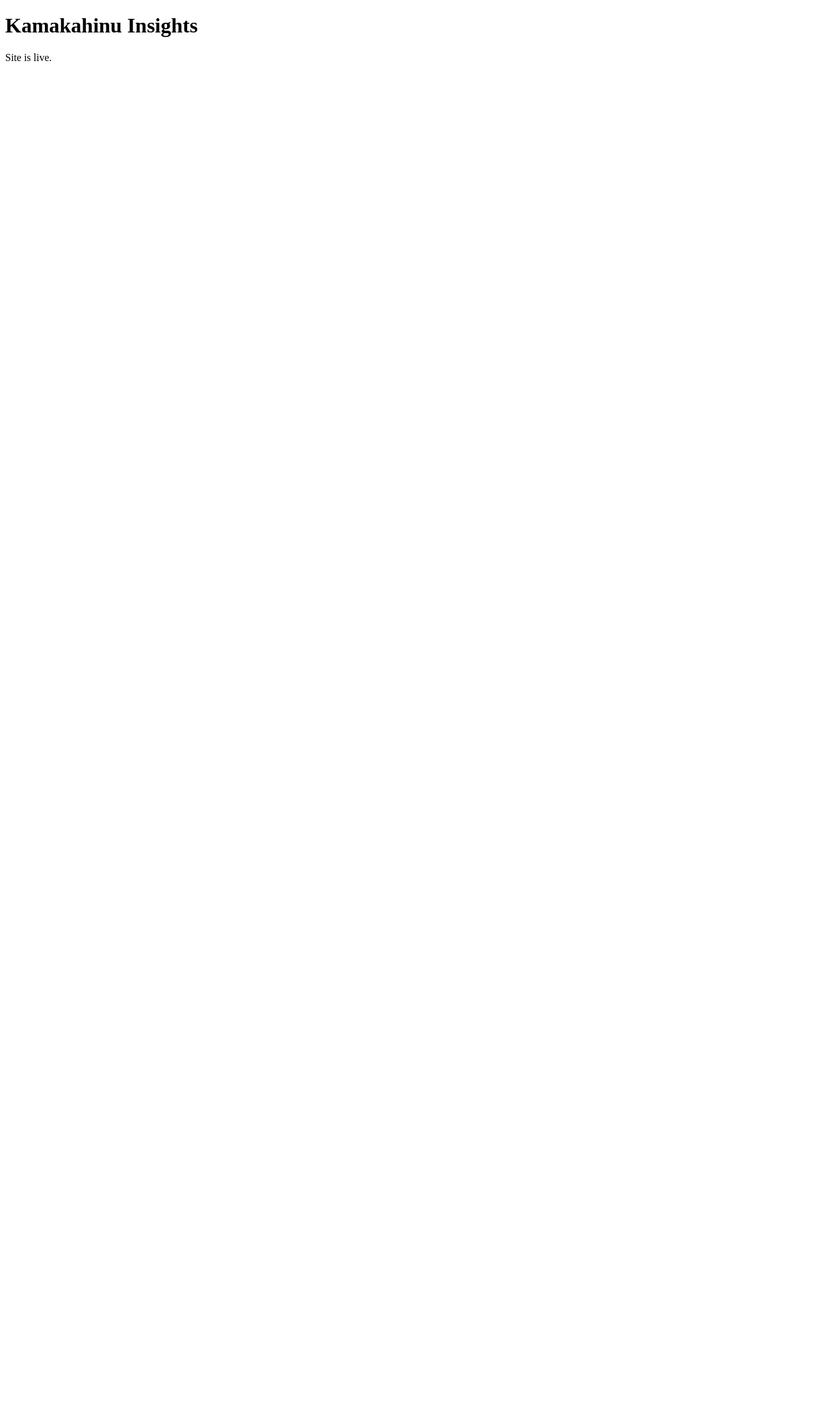
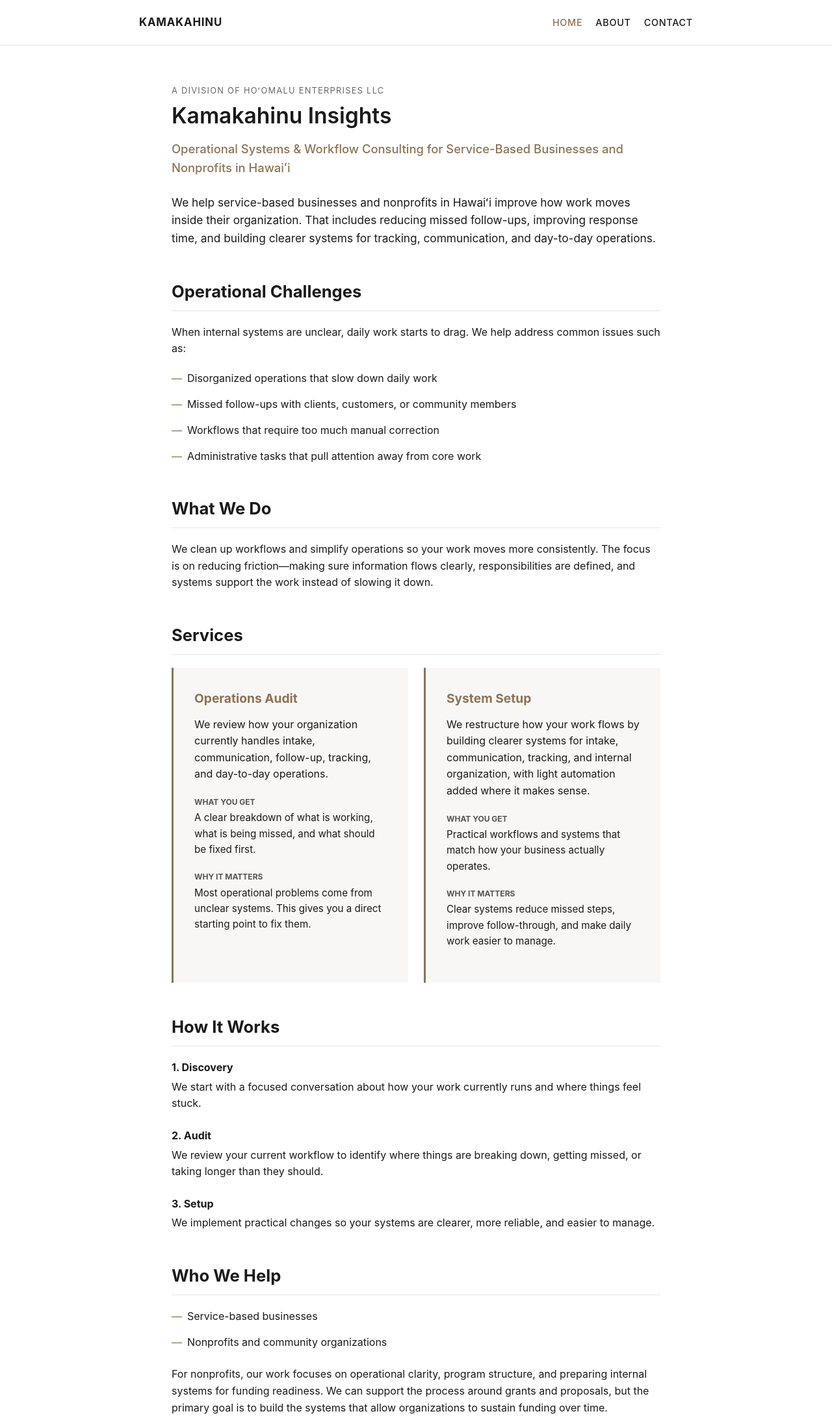
Before and after one commit to Hoomalu346/kamakahinu-insights-site, a plain HTML site: page index.html in a window 1280 px wide. Shown: the top 2183 px of the page at 65% size. Before the commit the page ends 800 px from the top, so only its background shows below. Drawn offline with Linux system fonts and the light colour scheme.

Commit message:
Update index.html

```diff
--- a/index.html
+++ b/index.html
@@ -1,14 +1,146 @@
 <!DOCTYPE html>
 <html lang="en">
 <head>
-  <meta charset="UTF-8">
-  <meta name="viewport" content="width=device-width, initial-scale=1.0">
-  <title>Kamakahinu Insights</title>
+    <meta charset="UTF-8">
+    <meta name="viewport" content="width=device-width, initial-scale=1.0">
+    <title>Kamakahinu Insights | Operational Systems & Workflow Consulting</title>
+    <link rel="stylesheet" href="styles.css">
 </head>
 <body>
 
-<h1>Kamakahinu Insights</h1>
-<p>Site is live.</p>
+<nav>
+    <div class="nav-container">
+        <div class="logo"><a href="index.html">Kamakahinu</a></div>
+        <div class="nav-links">
+            <a href="index.html" class="active">Home</a>
+            <a href="about.html">About</a>
+            <a href="contact.html">Contact</a>
+        </div>
+    </div>
+</nav>
+
+<div class="container">
+    <header>
+        <span class="label">A division of Hoʻomalu Enterprises LLC</span>
+        <h1>Kamakahinu Insights</h1>
+        <p class="tagline">Operational Systems & Workflow Consulting for Service-Based Businesses and Nonprofits in Hawaiʻi</p>
+        <p class="intro-text">
+            We help service-based businesses and nonprofits in Hawaiʻi improve how work moves inside their organization.
+            That includes reducing missed follow-ups, improving response time, and building clearer systems for tracking,
+            communication, and day-to-day operations.
+        </p>
+    </header>
+
+    <section>
+        <h2>Operational Challenges</h2>
+        <p>When internal systems are unclear, daily work starts to drag. We help address common issues such as:</p>
+        <ul class="list">
+            <li>Disorganized operations that slow down daily work</li>
+            <li>Missed follow-ups with clients, customers, or community members</li>
+            <li>Workflows that require too much manual correction</li>
+            <li>Administrative tasks that pull attention away from core work</li>
+        </ul>
+    </section>
+
+    <section>
+        <h2>What We Do</h2>
+        <p>
+            We clean up workflows and simplify operations so your work moves more consistently.
+            The focus is on reducing friction—making sure information flows clearly, responsibilities are defined,
+            and systems support the work instead of slowing it down.
+        </p>
+    </section>
+
+    <section>
+        <h2>Services</h2>
+
+        <div class="services-grid">
+            <div class="service-card">
+                <h3>Operations Audit</h3>
+                <p>
+                    We review how your organization currently handles intake, communication, follow-up,
+                    tracking, and day-to-day operations.
+                </p>
+                <div class="service-meta">
+                    <strong>What you get</strong>
+                    <p>A clear breakdown of what is working, what is being missed, and what should be fixed first.</p>
+
+                    <strong>Why it matters</strong>
+                    <p>Most operational problems come from unclear systems. This gives you a direct starting point to fix them.</p>
+                </div>
+            </div>
+
+            <div class="service-card">
+                <h3>System Setup</h3>
+                <p>
+                    We restructure how your work flows by building clearer systems for intake, communication,
+                    tracking, and internal organization, with light automation added where it makes sense.
+                </p>
+                <div class="service-meta">
+                    <strong>What you get</strong>
+                    <p>Practical workflows and systems that match how your business actually operates.</p>
+
+                    <strong>Why it matters</strong>
+                    <p>Clear systems reduce missed steps, improve follow-through, and make daily work easier to manage.</p>
+                </div>
+            </div>
+        </div>
+    </section>
+
+    <section>
+        <h2>How It Works</h2>
+
+        <div class="step">
+            <div class="step-title">1. Discovery</div>
+            <p>We start with a focused conversation about how your work currently runs and where things feel stuck.</p>
+        </div>
+
+        <div class="step">
+            <div class="step-title">2. Audit</div>
+            <p>
+                We review your current workflow to identify where things are breaking down, getting missed,
+                or taking longer than they should.
+            </p>
+        </div>
+
+        <div class="step">
+            <div class="step-title">3. Setup</div>
+            <p>We implement practical changes so your systems are clearer, more reliable, and easier to manage.</p>
+        </div>
+    </section>
+
+    <section>
+        <h2>Who We Help</h2>
+        <ul class="list">
+            <li>Service-based businesses</li>
+            <li>Nonprofits and community organizations</li>
+        </ul>
+
+        <p>
+            For nonprofits, our work focuses on operational clarity, program structure, and preparing internal systems for
+            funding readiness. We can support the process around grants and proposals, but the primary goal is to build
+            the systems that allow organizations to sustain funding over time.
+        </p>
+    </section>
+
+    <div class="expansion-statement">
+        Additional services, including AI-assisted systems, automation, and nonprofit support, are introduced based on each client’s needs during the discovery and proposal phase.
+    </div>
+
+    <p class="conversion-bridge">
+        Most clients start with an operations audit to identify where their current systems are breaking down.
+    </p>
+
+    <section class="cta-section">
+        <h2>Request a Consultation</h2>
+        <p>The first step is a short conversation to understand your current setup and determine if this approach is the right fit.</p>
+        <a href="mailto:kamakahinu@hoomaluenterprises.com?subject=Consultation Request" class="btn">Request a Consultation</a>
+    </section>
+</div>
+
+<footer>
+    Kamakahinu Insights | A division of Hoʻomalu Enterprises LLC
+</footer>
 
 </body>
 </html>
```
